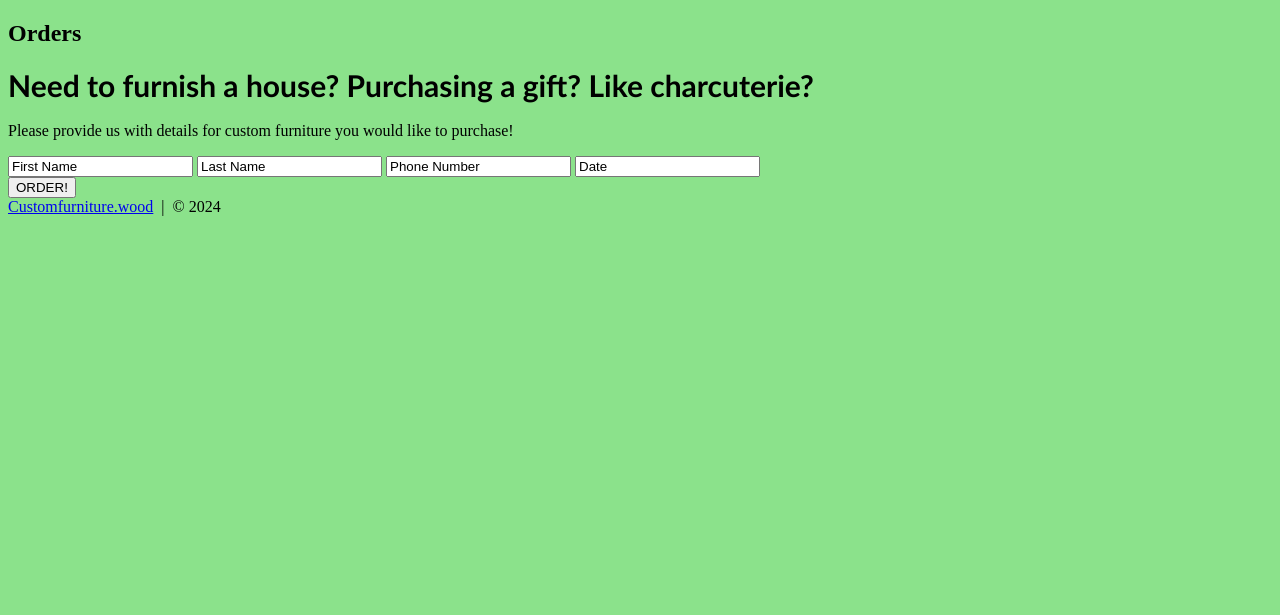
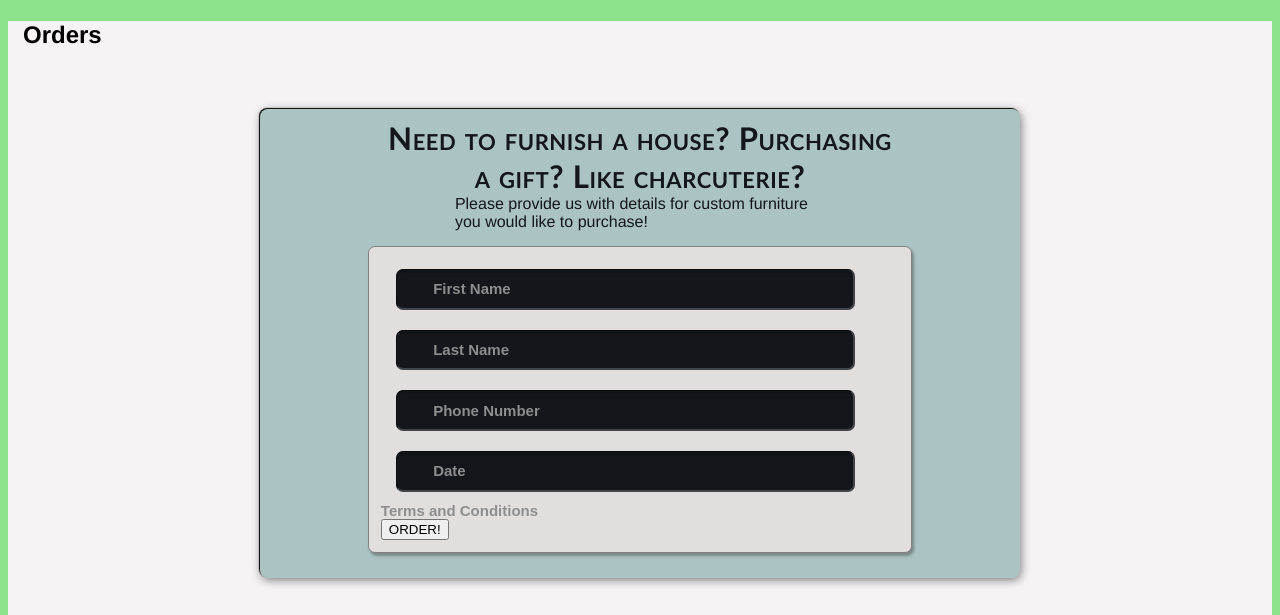
Before and after one commit to rickysanchez1/HTML-and-CSS-Projects, a plain HTML site: page One-Page Website/one_page_website.html in a window 1280 px wide. Shown: the part 893-1508 px from the top of the page. Before the commit the page ends 1117 px from the top, so only its background shows below. Drawn offline with Linux system fonts and the light colour scheme.

Commit message:
updated form classes

```diff
--- a/One-Page Website/one_page_website.html
+++ b/One-Page Website/one_page_website.html
@@ -4,7 +4,7 @@
     <meta charset="UTF-8">
     <meta name="viewport" content="width=device-width, initial-scale=1.0">
     <title>Custom Created Furniture</title>
-    <link rel="stylesheet" type="text/css" href="styles.css">
+    <link rel="stylesheet" type="text/css" href="./css/one_page_website.css">
 </head>
 
 <body>
@@ -15,7 +15,7 @@
             <a href="#home">HOME</a>
             <a href="#gallery">GALLERY</a>
             <a href="#videos">VIDEOS</a>
-            <a href="#orders">ORDERS</a>
+            <a href="#contact">ORDERS</a>
         </div>
     </div>
     <!-- END NAV -->
@@ -101,28 +101,28 @@
     </div>
 
     <!-- RSVP -->
-    <section>
-        <div id="orders">
-            <div>
-                <h1>Orders</h1>
-                <div>
-                    <h3><span>Need to furnish a house? Purchasing a gift? Like charcuterie?</span></h3>
+    <section id="contact">
+        <div class="container">
+            <div class="heading-padding">
+                <h1 class="heading-padding">Orders</h1>
+                <div class="orders">
+                    <h2><span>Need to furnish a house? Purchasing a gift? Like charcuterie?</span></h2>
                     <p>
-                    Please provide us with details for custom furniture you would like to purchase!
+                        Please provide us with details for custom furniture you would like to purchase!
                     </p>
-                        <div>
-                            <form action="" method="post">
+                    <div>
+                        <form action="" method="post">
                             <input class="rsvp" type="text" value="First Name">
                             <input class="rsvp" type="text" value="Last Name">
                             <input class="rsvp" type="text" value="Phone Number">
-                            <input class="rsvp" type="text" value="Date">
-                            <div class="furniture-ordered">
+                            <input class="rsvp" type="text" value="Date">                                <div class="form-spacer">
+                                <label class="terms">Terms and Conditions</label>
                             </div>
-                            <div>
+                            <div class="submit">
                                 <input type="submit" value="ORDER!">
                             </div>
-                            </form>
-                        </div>
+                        </form>
+                    </div>
                 </div>
             </div>
         </div>
```
